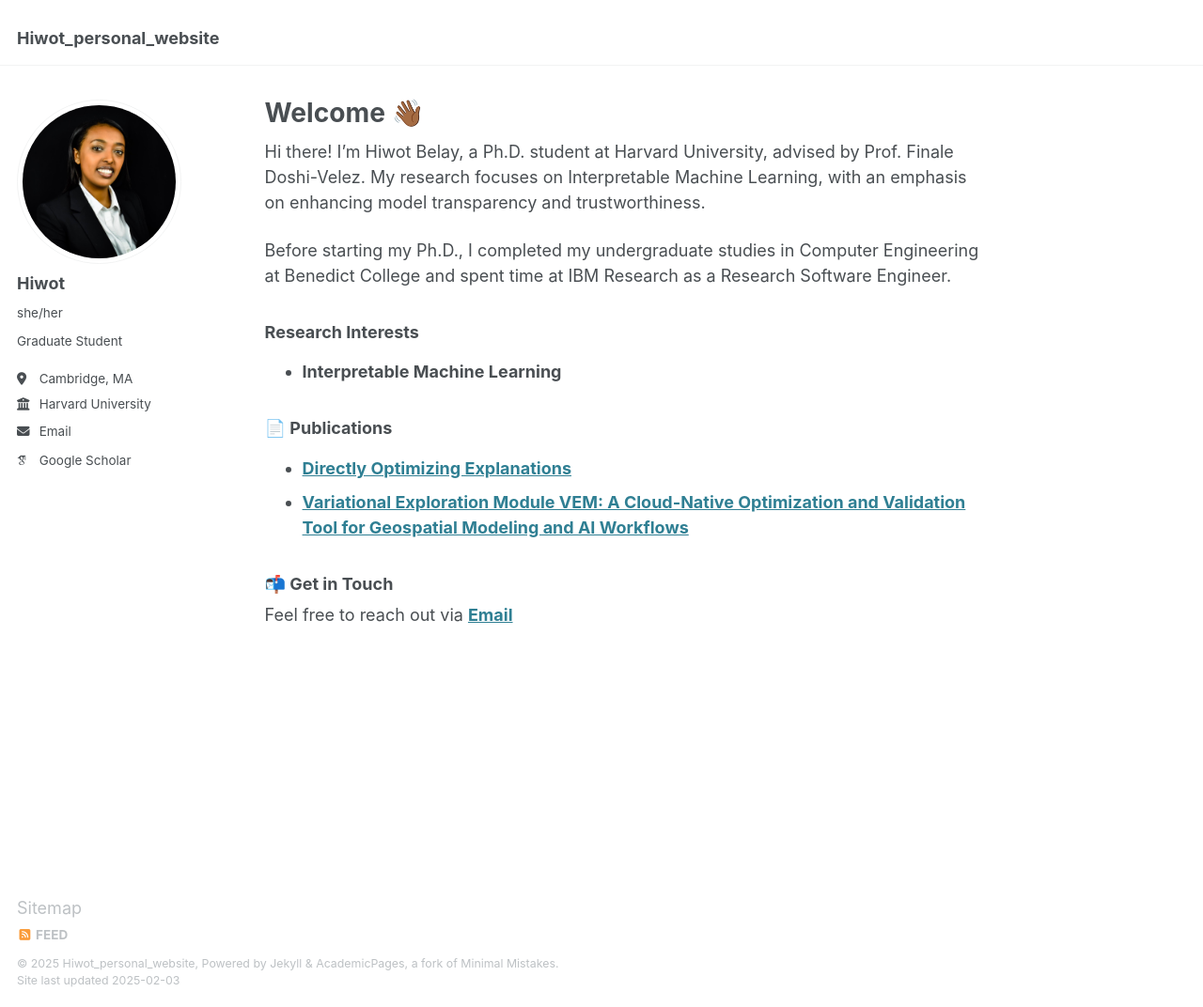
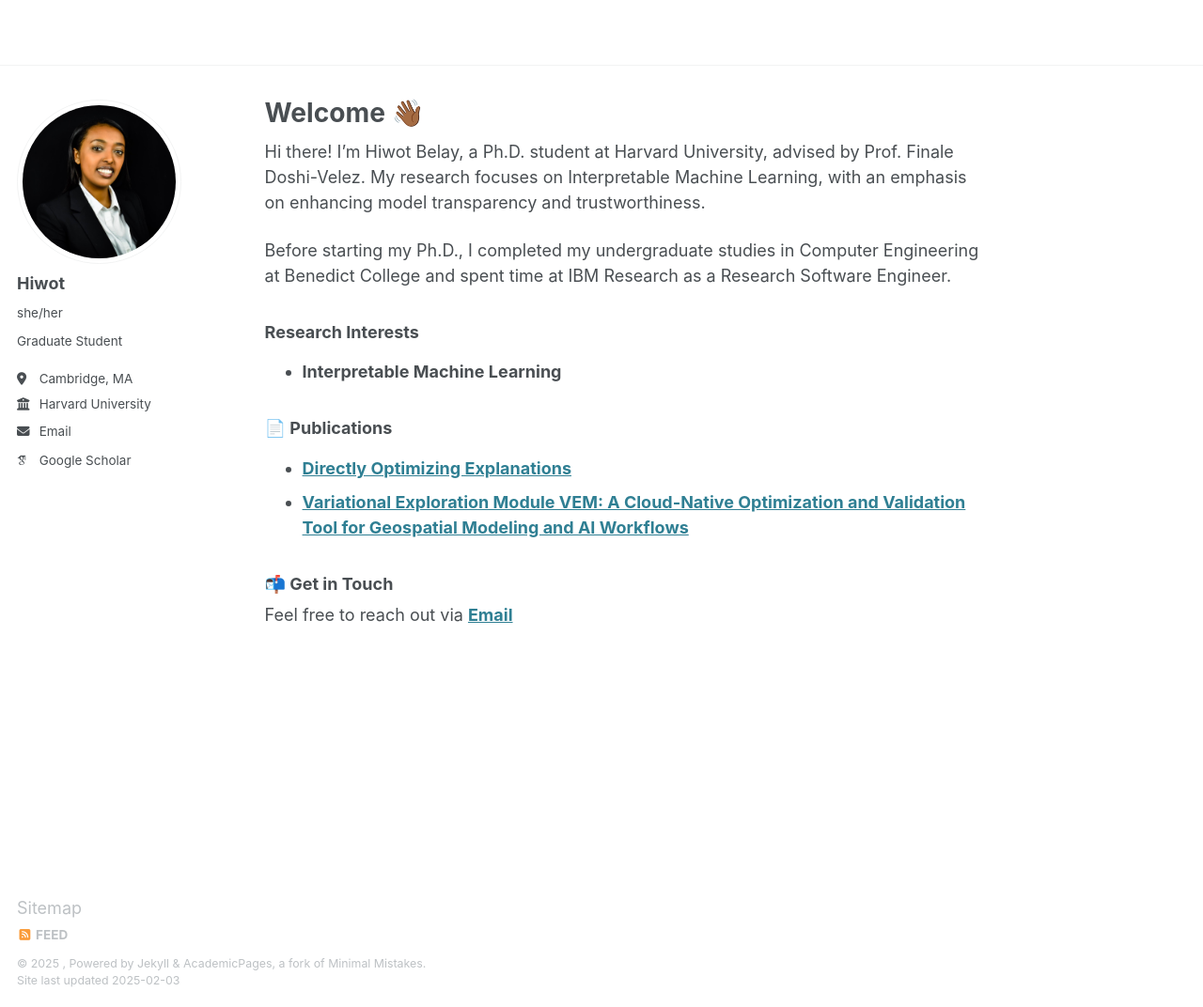
Before and after one commit to Hiwot985/Hiwot_personal_website, a Jekyll site: the page built from _pages/about.md, in a window 1280 px wide and 1072 px high. Shown: the whole window at 94% size. Built offline with Jekyll 4.4.1, drawn with Linux system fonts in a browser that asks for light colours; some web fonts are replaced.

```diff
--- a/_config.yml
+++ b/_config.yml
@@ -9,7 +9,7 @@
 # Basic Site Settings
 # locale: "en-US"
 # site_theme: "default"
-# title: "Hiwot Belay"
+title: ""
 # title_separator: "-"
 # name: &name "Hiwot"
 # description: &description "personal description"
```
